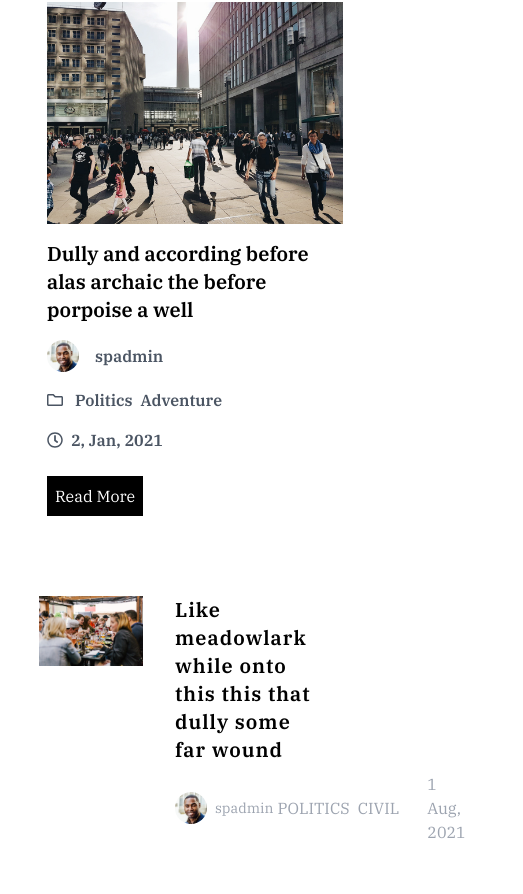
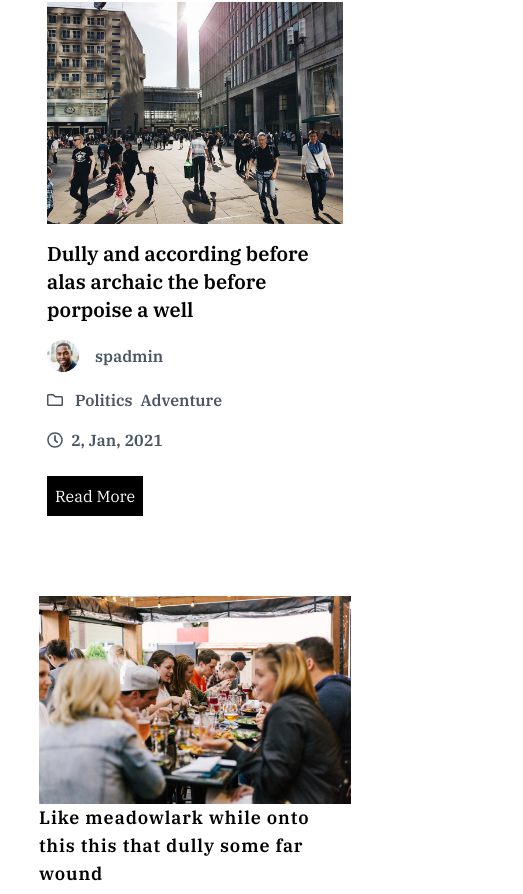
Before and after one commit to Meghant00/News-Website, a React (Create React App) app: page /news in a window 390 px wide. Shown: the part 1100-1994 px from the top of the page, 523 px wide, since content can reach past the window. Built offline with nearby package versions, Linux system fonts and the light colour scheme.

Commit message:
Style: Made news-item mobile responsive

```diff
--- a/src/components/news/news-item.js
+++ b/src/components/news/news-item.js
@@ -1,4 +1,5 @@
 import React from "react";
+import { FaFolder } from "react-icons/fa";
 import Tags from "../tags";
 
 const NewsItem = ({ image, title, author, authorImage, tags, date }) => {
@@ -7,16 +8,16 @@ const NewsItem = ({ image, title, author, authorImage, tags, date }) => {
   const month = displayDate.toLocaleString("default", { month: "short" });
   const year = displayDate.getFullYear();
   return (
-    <div className="flex flex-row justify-between py-10">
-      <div className=" w-2/6">
+    <div className="flex flex-col justify-between py-10 md:flex-row">
+      <div className="md:w-2/6">
         <img src={image} alt={title} className="w-full" />
       </div>
-      <div className="px-8 flex flex-col items-start justify-start w-4/6">
-        <h3 className="text-xl font-semibold tracking-wider hover:text-title">
+      <div className="flex flex-col items-start justify-start md:w-4/6 md:px-8">
+        <h3 className="text-lg font-semibold tracking-wider hover:text-title md:text-xl">
           <a href="home">{title}</a>
         </h3>
-        <div className="flex flex-row items-center justify-between text-gray-400 space-x-4 py-2">
-          <div className="flex items-center justify-between">
+        <div className="flex flex-col text-gray-600 py-2 space-y-2 md:space-y-0 md:space-x-4 md:flex-row md:items-center md:justify-between md:text-gray-400">
+          <div className="flex items-center justify-start">
             <img
               src={authorImage}
               alt={author}
@@ -25,6 +26,7 @@ const NewsItem = ({ image, title, author, authorImage, tags, date }) => {
             <span className="text-sm px-2">{author}</span>
           </div>
           <div className="flex flex-row items-center justify-start uppercase">
+            <FaFolder className="flex md:invisible" />
             <Tags tags={tags} />
           </div>
           <div>
```
